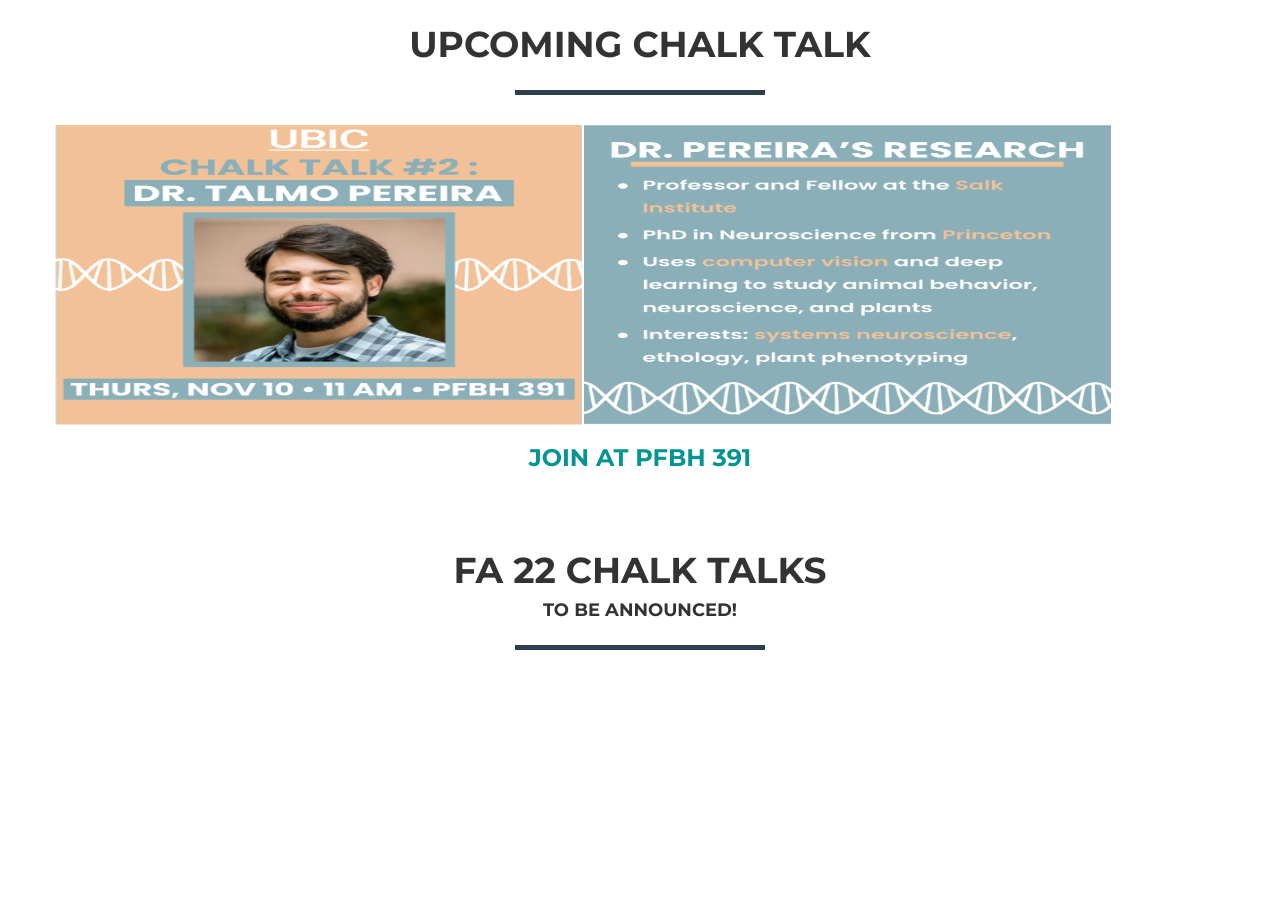
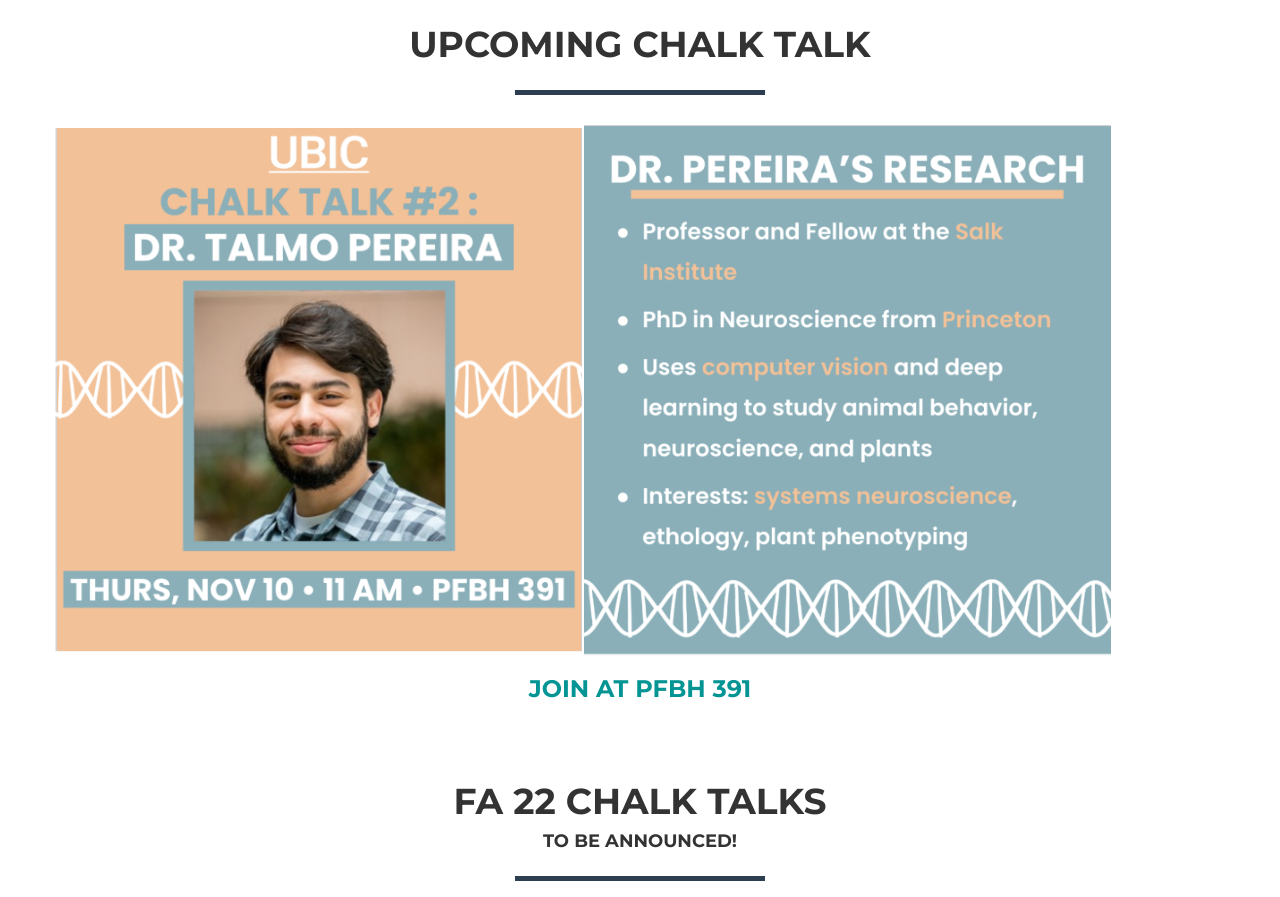
Before and after one commit to The-WebOps-Club/personal-website-template, a plain HTML site: page chalktalk/index.html in a window 1280 px wide. Shown: the part 820-1717 px from the top of the page. Drawn offline with nearby package versions, Linux system fonts and the light colour scheme.

Commit message:
Update index.html

```diff
--- a/chalktalk/index.html
+++ b/chalktalk/index.html
@@ -91,8 +91,8 @@
                         <hr class="star-primary">
                     </div>
 
-                        <img class="latest" src="img/latest_chalk_talk.png" height="300" width="375" alt="Latest Chalk Talk Image">
-                        <img class="latest" src="img/UBICFA22DrPeriera1.png" height="300" width="375" alt="Latest Chalk Talk Description">
+                        <img  src="img/latest_chalk_talk.png" class="latest" alt="Latest Chalk Talk Image">
+                        <img src="img/UBICFA22DrPeriera1.png" class="latest" alt="Latest Chalk Talk Description">
                     <div class="col-lg-12 text-center">
                         <h3><a href="https://maps.google.com/maps?hl=en&q=PFBH%20391">Join at PFBH 391</a></h3>
                         <hr class="star-light">
```
